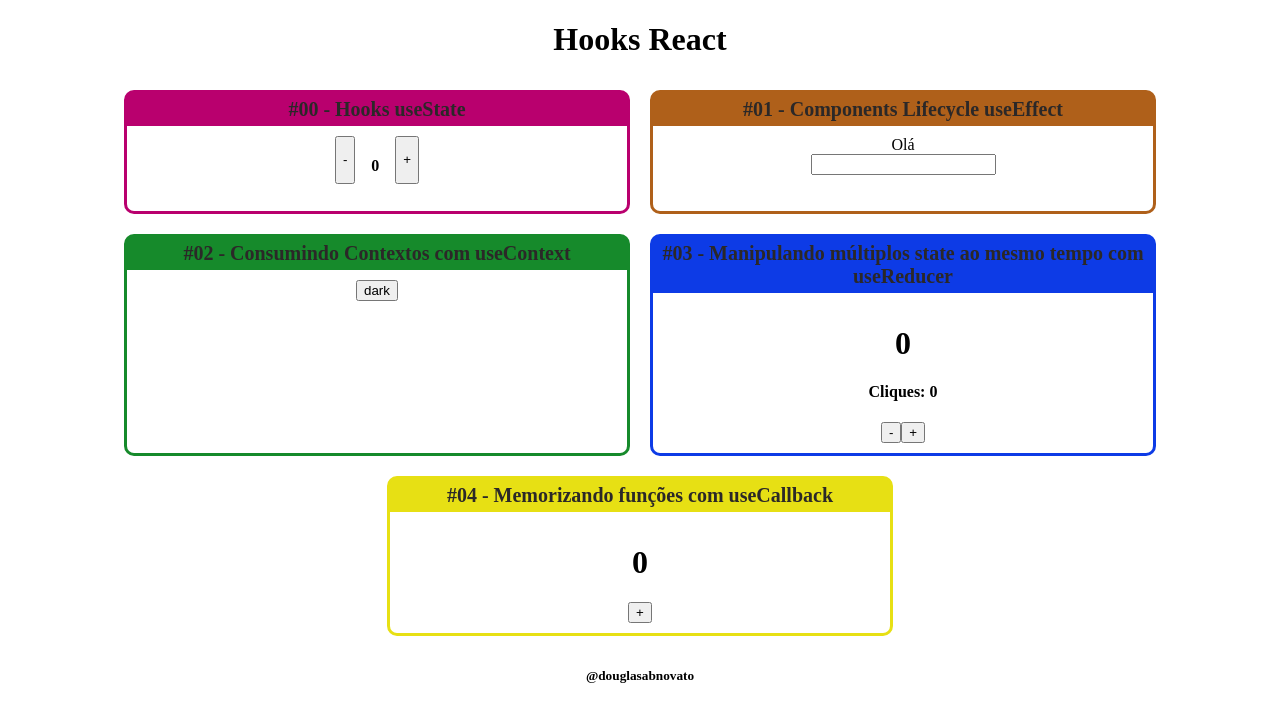
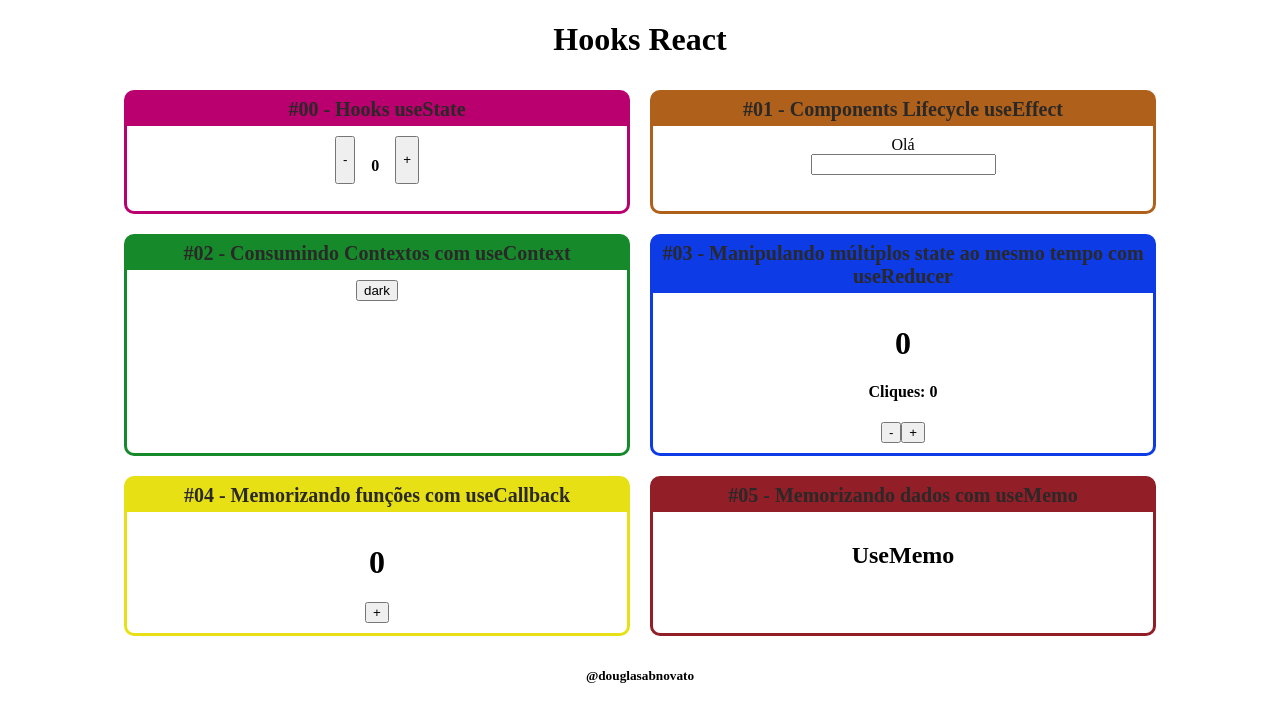
Before and after one commit to douglasabnovato/react-hooks-handbook, a React (Create React App) app: page / in a window 1280 px wide. Shown: the top 722 px of the page. Built offline with nearby package versions, Linux system fonts and the light colour scheme.

Commit message:
iniciando componente useMemo

```diff
--- a/src/App.js
+++ b/src/App.js
@@ -8,6 +8,7 @@ import UseEffect from "./components/UseEffect";
 import UseContext from "./components/UseContext";
 import UseReducer from "./components/UseReducer";
 import UseCallback from "./components/UseCallback";
+import UseMemo from "./components/UseMemo";
 
 export default function App(props) {
 
@@ -30,6 +31,9 @@ export default function App(props) {
         <Card titulo="#04 - Memorizando funções com useCallback" color="#E7E014">
           <UseCallback />
         </Card>
+        <Card titulo="#05 - Memorizando dados com useMemo" color="#921E28">
+          <UseMemo />
+        </Card>
       </div>
       <h5>@douglasabnovato</h5>
     </div>
--- /dev/null
+++ b/src/components/UseMemo/index.jsx
@@ -0,0 +1,13 @@
+import React, { useState, useEffect } from "react";
+import "./index.css";
+
+function UseMemo() {
+
+  return (
+    <div className="Counter">
+      <h2>UseMemo</h2>
+    </div>
+  );
+}
+
+export default UseMemo;
```
Also changed, not shown: src/components/UseMemo/index.css (added), 1 other file (tests, documents, lock files or other folders).
